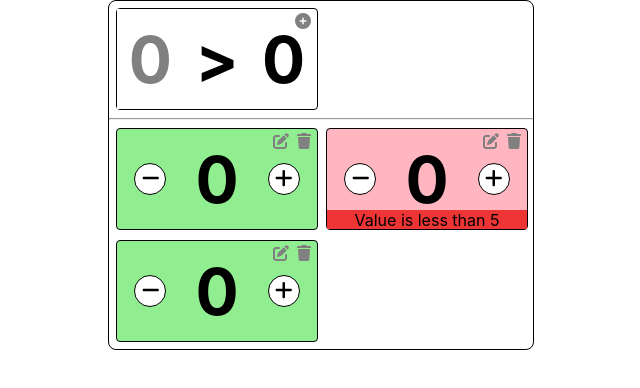
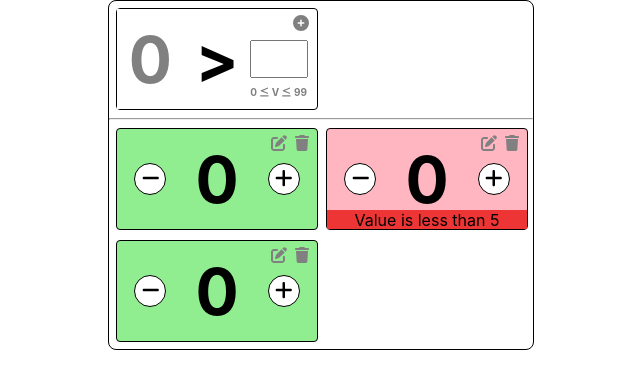
Before and after one commit to AKAlexsey/second_exercise, a React (Create React App) app: page / in a window 1280 px wide. Shown: the top 388 px of the page, without its empty margins (319-959 px from the left). Built offline with nearby package versions, Linux system fonts and the light colour scheme.

Commit message:
add_form_for_edit implemented value input border limits

```diff
--- a/src/MetricAlarmIndicator.js
+++ b/src/MetricAlarmIndicator.js
@@ -2,7 +2,7 @@ import React, { useState, useEffect } from 'react';
 import { getPredicateFunction } from './metricAlarmContext';
 
 import { FontAwesomeIcon } from '@fortawesome/react-fontawesome';
-import { faPlus, faMinus, faGreaterThan, faLessThan, faEquals, faNotEqual, faCirclePlus, faClose, faEdit, faTrash, faSave } from '@fortawesome/free-solid-svg-icons';
+import { faPlus, faMinus, faGreaterThan, faLessThan, faEquals, faNotEqual, faCirclePlus, faClose, faEdit, faTrash, faSave, faLessThanEqual } from '@fortawesome/free-solid-svg-icons';
 import IndicatorActionButton from './IndicatorActionButton';
 
 import { useGlobalContext } from './context';
@@ -14,6 +14,9 @@ const alarmFunction = (state) => {
 };
 
 const defaultFunction = (value) => value;
+
+const MINIMUM_VALUE = 0;
+const MAXIMUM_VALUE = 99;
 
 function MetricAlarmIndicator(props) {
   const { resetEditIndicator } = useGlobalContext();
@@ -48,24 +51,26 @@ function MetricAlarmIndicator(props) {
     deleteIndicatorFunction(id);
   }
 
-  useEffect(
-    () => {
-      setAlarm(alarmFunction(indicatorState));
-    },
-    [value, sign, limitValue]
-  )
+  if (editMode) {
+    const [editValue, setEditValue] = useState(value);
+    const [editSign, setEditSign] = useState(sign);
 
-  const getIndicatorClasses = (alarm, editing) => {
-    if (editing) {
-      return 'metric_alarm_indicator indicator_editing';
-    } else if (alarm) {
-      return 'metric_alarm_indicator run_indicator_alarm';
-    } else {
-      return 'metric_alarm_indicator indicator_ok';
+    const updateEditValueCallback = (e) => {
+      const newValue = parseInt(e.target.value);
+
+      if (newValue > MAXIMUM_VALUE) {
+        e.target.value = MAXIMUM_VALUE;
+        e.preventDefault();
+        e.stopPropagation();
+      } else if (newValue < MINIMUM_VALUE) {
+        e.target.value = MINIMUM_VALUE;
+        e.preventDefault();
+        e.stopPropagation();
+      } else {
+        setEditValue(newValue)
+      }
     }
-  }
 
-  if (editMode) {
     return (
       <div className='metric_alarm_indicator edit_indicator'>
         <div className="metric">
@@ -74,8 +79,25 @@ function MetricAlarmIndicator(props) {
         <div className="metric_sign_edit">
           {sign}
         </div>
-        <div className="metric_limig_value">
-          {limitValue}
+        <div className="metric_limit_value edit_mode">
+          <input
+            type="number"
+            className="indicator_edit_value_input"
+            ref={(value) => setEditValue(value)}
+            name="value"
+            min={MINIMUM_VALUE}
+            max={MAXIMUM_VALUE}
+            onChange={updateEditValueCallback}
+            onInput={updateEditValueCallback}
+            maxlength='2'
+          />
+          <div className="limit_borders">
+            <div>{MINIMUM_VALUE}</div>
+            <div className='borders_sign'><FontAwesomeIcon icon={faLessThanEqual} /> </div>
+            <div>V</div>
+            <div className='borders_sign'><FontAwesomeIcon icon={faLessThanEqual} /> </div>
+            <div>{MAXIMUM_VALUE}</div>
+          </div>
         </div>
         <div className="indicator_actions_buttons">
           {
@@ -92,6 +114,23 @@ function MetricAlarmIndicator(props) {
       </div>
     );
   } else {
+    useEffect(
+      () => {
+        setAlarm(alarmFunction(indicatorState));
+      },
+      [value, sign, limitValue]
+    )
+
+    const getIndicatorClasses = (alarm, editing) => {
+      if (editing) {
+        return 'metric_alarm_indicator indicator_editing';
+      } else if (alarm) {
+        return 'metric_alarm_indicator run_indicator_alarm';
+      } else {
+        return 'metric_alarm_indicator indicator_ok';
+      }
+    }
+
     return (
       <div className={getIndicatorClasses(alarm, editing)}>
         <div className="value_change_button_container">
--- a/src/index.css
+++ b/src/index.css
@@ -17,6 +17,7 @@ body {
   --change-value-button-size: 32px;
   --indicator-background-color-transition: 1s;
   --inactive-color: grey;
+  --limit-borders-font-size: 10px;
 }
 
 .twin_components {
@@ -75,6 +76,10 @@ hr.form_separator {
   color: var(--inactive-color);
 }
 
+.indicator_edit_value_input {
+  font-size: 2rem;
+}
+
 .tooltip {
   position: relative;
   display: inline-block;
@@ -93,7 +98,7 @@ hr.form_separator {
   border-radius: 6px;
 
   top: 100%;
-  left: 30%;
+  left: 0;
 
   position: absolute;
   z-index: 1;
@@ -125,7 +130,7 @@ hr.form_separator {
   color: black;
 }
 
-.metric_alarm_indicator.edit_indicator .metric_limig_value {
+.metric_alarm_indicator.edit_indicator .metric_limit_value {
   flex: 1;
   font-size: 4rem;
   line-height: 4rem;
@@ -135,10 +140,40 @@ hr.form_separator {
   color: black;
 }
 
+.metric_alarm_indicator.edit_indicator .metric_limit_value.edit_mode {
+  display: flex;
+  align-items: center;
+}
+
+.metric_alarm_indicator.edit_indicator .metric_limit_value.edit_mode input {
+  width: 100%;
+  margin-right: 9px;
+  font-size: 1.75rem;
+}
+
+.metric_alarm_indicator.edit_indicator .metric_limit_value.edit_mode .limit_borders {
+  bottom: 12px;
+  color: var(--inactive-color);
+  display: flex;
+  align-items: center;
+  font-size: var(--limit-borders-font-size);
+  position: absolute;
+}
+
+.metric_alarm_indicator.edit_indicator .metric_limit_value.edit_mode .limit_borders .borders_sign {
+  padding: 0px 3px;
+}
+
+
+.metric_alarm_indicator.edit_indicator .metric_limit_value.edit_mode .limit_borders div {
+  line-height: var(--limit-borders-font-size);
+  flex: 1;
+}
+
 .indicator_actions_buttons {
   position: absolute;
-  top: 0;
-  right: 0;
+  top: 2px;
+  right: 2px;
   font-size: 16px;
   padding-top: 2px;
   padding-right: 2px;
```
